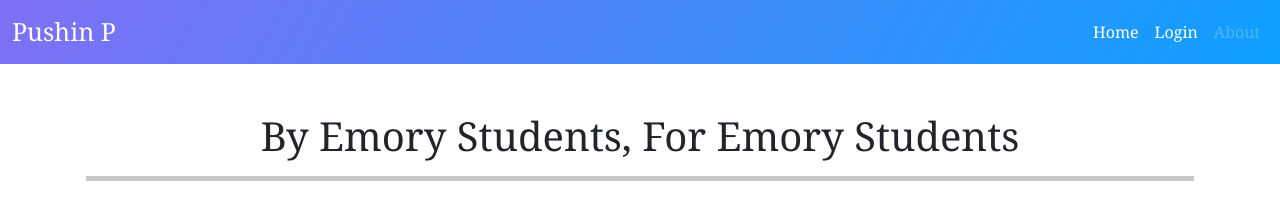
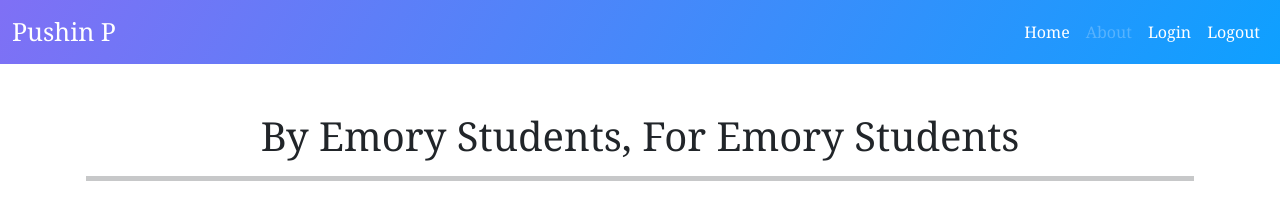
Before and after one commit to jessecho516/andy-testing, a Flask app: page /about in a window 1280 px wide. Shown: the top 199 px of the page. Run offline with Flask 2, Linux system fonts and the light colour scheme; some libraries are stand-ins or nearby versions.

Commit message:
Update about.html

```diff
--- a/templates/about.html
+++ b/templates/about.html
@@ -16,10 +16,13 @@
                     <a class="nav-link active" aria-current="page" href="{{ url_for('index') }}">Home</a>
                   </li>
                   <li class="nav-item">
+                    <a class="nav-link disabled" href="{{ url_for('about') }}">About</a>
+                  </li>
+                   <li class="nav-item">
                     <a class="nav-link active" aria-current="page" href="{{ url_for('login')}}">Login</a>
                   </li>
-                  <li class="nav-item">
-                    <a class="nav-link disabled" href="{{ url_for('about') }}">About</a>
+                   <li class="nav-item">
+                    <a class="nav-link active" aria-current="page" href="/logout">Logout</a>
                   </li>
                 </ul>
               </div>
```
